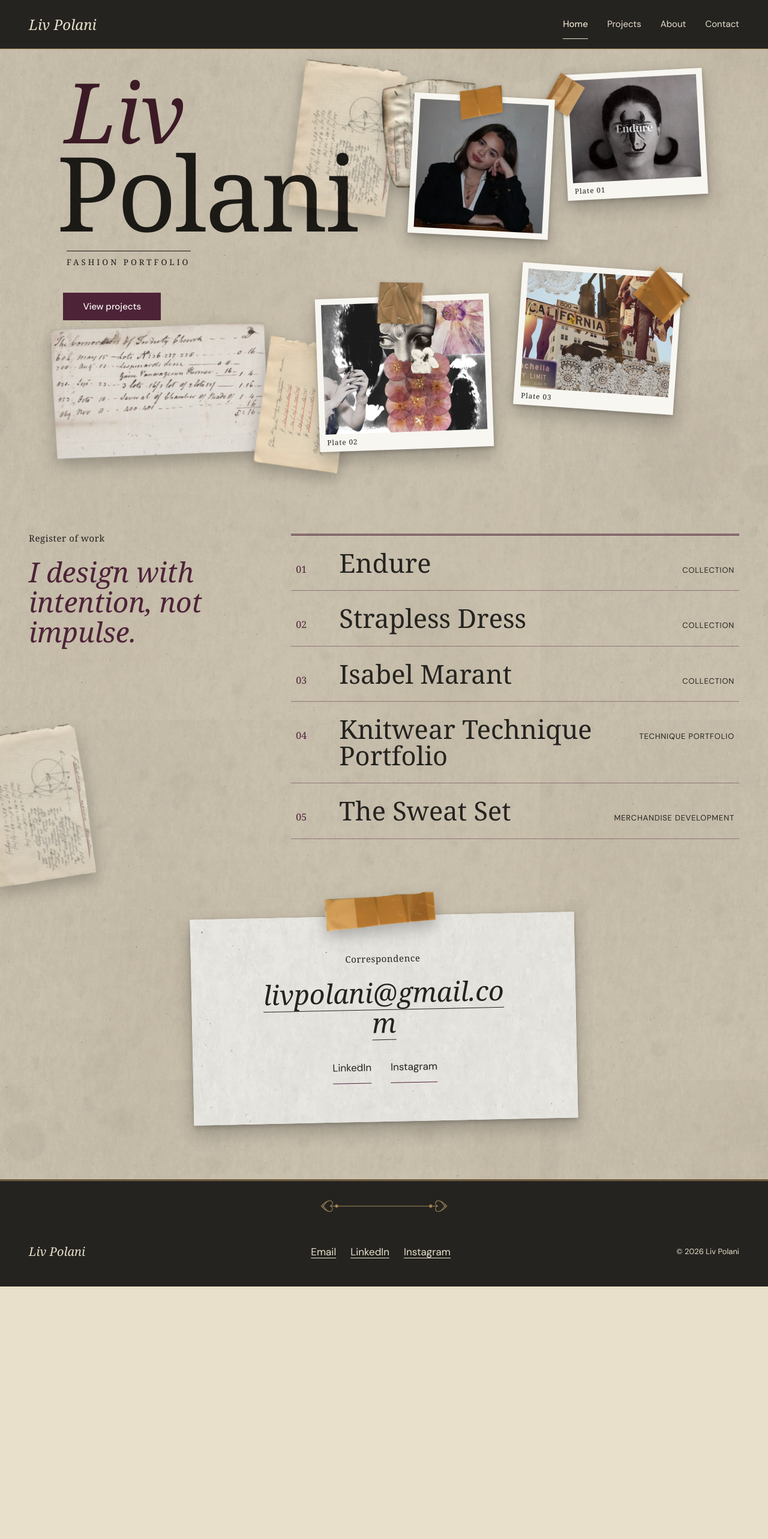
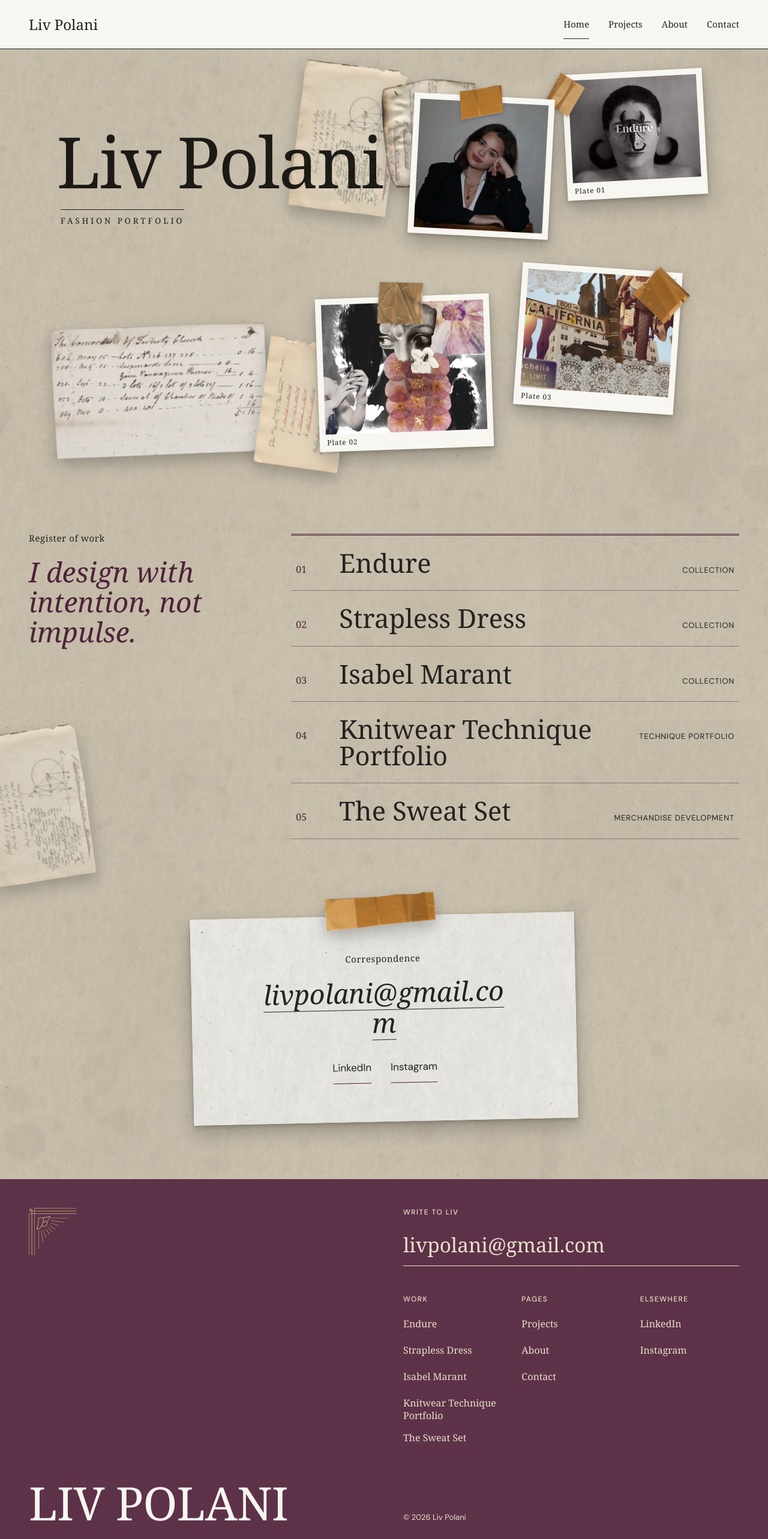
Before and after one commit to mattbloom1/Liv-Portfolio-Site, a Next.js app: page / in a window 1280 px wide. Shown: the top 2566 px of the page at 60% size. Before the commit the page ends 2145 px from the top, so only its background shows below. Built offline with nearby package versions, Linux system fonts and the light colour scheme; a web font is replaced by a local one.

Commit message:
Home feedback: white nav, upright wordmark, one-line name with ink bleed hover, oxblood footer
Co-Authored-By: Claude Sonnet 5.5 <noreply@anthropic.com>
Claude-Session: https://claude.ai/code/session_01NqNagA2U4wRUKhAELGYC6M

```diff
--- a/app/globals.css
+++ b/app/globals.css
@@ -46,8 +46,9 @@ h2 { font-size: clamp(2rem, 4vw, 4.5rem); }
 .eyebrow, .idx { font-family: var(--font-accent); font-size: 0.9375rem; letter-spacing: 0.04em; }
 
 :focus-visible { outline: 2px solid var(--color-oxblood); outline-offset: 4px; box-shadow: 0 0 0 5px var(--color-parchment); }
-.dark :focus-visible, .site-header :focus-visible { outline-color: var(--color-parchment); box-shadow: 0 0 0 5px var(--color-ink); }
+.dark :focus-visible { outline-color: var(--color-parchment); box-shadow: 0 0 0 5px var(--color-ink); }
 
+.sr-only { position: absolute; width: 1px; height: 1px; margin: -1px; padding: 0; overflow: hidden; clip: rect(0 0 0 0); white-space: nowrap; border: 0; }
 .skip { position: absolute; left: var(--space-4); top: -4rem; background: var(--color-ink); color: var(--color-white); padding: var(--space-2) var(--space-4); z-index: 10; }
 .skip:focus { top: var(--space-4); }
 
@@ -61,11 +62,12 @@ h2 { font-size: clamp(2rem, 4vw, 4.5rem); }
 .site-header {
   display: flex; justify-content: space-between; align-items: center; gap: var(--space-4);
   padding: var(--space-4) var(--gutter);
-  background: var(--color-ink); color: var(--color-parchment);
-  border-bottom: 1px solid var(--color-aged-gold);
+  background: var(--color-white); color: var(--color-ink);
+  border-bottom: 1px solid var(--color-ink);
   position: sticky; top: 0; z-index: 5;
 }
-.wordmark { font-family: var(--font-display); font-style: italic; font-size: 1.5rem; }
+.wordmark { font-family: var(--font-display); font-size: 1.5rem; display: inline-flex; align-items: center; min-height: 44px; }
+.site-header nav a { font-family: var(--font-display); font-size: 1.125rem; }
 .site-header ul { display: flex; gap: var(--space-8); }
 .site-header nav a, .link-rule { position: relative; padding-block: var(--space-3); font-size: 0.9375rem; display: inline-block; }
 .site-header nav a::after, .link-rule::after {
@@ -84,7 +86,7 @@ h2 { font-size: clamp(2rem, 4vw, 4.5rem); }
   .site-header nav { display: none; width: 100%; }
   .site-header nav.open { display: block; }
   .site-header ul { flex-direction: column; gap: 0; }
-  .site-header nav a { display: block; padding: var(--space-3) 0; font-size: 1.125rem; border-top: 1px solid rgba(233, 224, 203, 0.2); }
+  .site-header nav a { display: block; padding: var(--space-3) 0; font-size: 1.125rem; border-top: 1px solid rgba(36, 35, 32, 0.2); }
 }
 
 /* Buttons */
@@ -109,8 +111,6 @@ h2 { font-size: clamp(2rem, 4vw, 4.5rem); }
 .pale::after { background: linear-gradient(rgba(32, 43, 64, 0.82), rgba(32, 43, 64, 0.92)); }
 
 /* Ornaments: SVG masks coloured by the element's text colour */
-.rule { display: block; height: 1.25rem; margin: var(--space-4) auto; width: min(26rem, 80%); color: var(--color-oxblood); background: currentColor; -webkit-mask: var(--m-rule) center / contain no-repeat; mask: var(--m-rule) center / contain no-repeat; }
-.rule-gold { color: var(--color-aged-gold); }
 .matted { padding: 0.9rem; background: var(--color-paper-shadow) var(--t-shadow); background-blend-mode: multiply; background-size: 700px; box-shadow: 0 0.6rem 1.4rem rgba(36, 35, 32, 0.18); }
 .matted::before, .matted::after { content: ""; position: absolute; width: 3.25rem; aspect-ratio: 1; color: var(--color-oxblood); background: currentColor; -webkit-mask: var(--m-corner) center / contain no-repeat; mask: var(--m-corner) center / contain no-repeat; pointer-events: none; z-index: 1; }
 .matted::before { top: 0.35rem; left: 0.35rem; }
@@ -184,11 +184,27 @@ h2 { font-size: clamp(2rem, 4vw, 4.5rem); }
 .contact-form .btn { justify-self: start; }
 @media (max-width: 800px) { .contact { grid-template-columns: 1fr; gap: var(--space-12); } }
 
-/* Footer */
-.site-footer { position: relative; display: flex; justify-content: space-between; align-items: center; gap: var(--space-6); flex-wrap: wrap; padding: var(--space-8) var(--gutter); background: var(--color-ink); color: var(--color-parchment); border-top: 3px double var(--color-aged-gold); }
-.wordmark-sm { font-family: var(--font-display); font-style: italic; font-size: 1.25rem; }
-.site-footer ul { display: flex; gap: var(--space-6); }
-.site-footer a { text-decoration: underline; text-underline-offset: 0.25em; padding-block: var(--space-3); display: inline-block; }
+/* Footer: textured oxblood block, huge wordmark, small-caps column heads over serif link lists */
+.site-footer { position: relative; isolation: isolate; overflow: hidden; display: grid; grid-template-columns: 1fr 1fr; grid-template-rows: auto 1fr auto; gap: var(--space-12) var(--space-16); min-height: 34rem; padding: var(--space-12) var(--gutter) var(--space-8); background: var(--color-oxblood); color: var(--color-parchment); }
+.site-footer::before { content: ""; position: absolute; inset: 0; z-index: -1; background: var(--t-paper) center / 700px; mix-blend-mode: soft-light; opacity: 0.3; }
+.foot-mark { grid-column: 1; grid-row: 1 / span 3; width: 5rem; height: 5rem; color: #cdb27a; background: currentColor; -webkit-mask: var(--m-corner) center / contain no-repeat; mask: var(--m-corner) center / contain no-repeat; align-self: start; }
+.foot-word { grid-column: 1; grid-row: 3; align-self: end; font: clamp(2.6rem, 6vw, 7rem)/0.9 var(--font-display); white-space: nowrap; text-transform: uppercase; letter-spacing: -0.01em; color: var(--color-white); }
+.foot-hello { grid-column: 2; grid-row: 1; display: grid; gap: var(--space-3); align-content: start; }
+.foot-hello a { font: clamp(1.5rem, 2.6vw, 2.2rem) var(--font-display); border-bottom: 1px solid currentColor; padding-block: var(--space-3); overflow-wrap: anywhere; text-decoration: none; }
+.site-footer h2 { font: 500 0.75rem/1.2 var(--font-sans); text-transform: uppercase; letter-spacing: 0.12em; }
+.foot-cols { grid-column: 2; grid-row: 2; display: grid; grid-template-columns: repeat(3, 1fr); gap: var(--space-8); align-content: start; }
+.foot-cols h2 { margin-bottom: var(--space-4); }
+.foot-cols a, .foot-legal a { font: 1rem/1.3 var(--font-display); display: inline-block; padding-block: var(--space-2); min-height: 44px; text-decoration: none; }
+.foot-cols a:hover, .foot-legal a:hover { text-decoration: underline; text-underline-offset: 0.25em; }
+.foot-legal { grid-column: 2; grid-row: 3; align-self: end; display: flex; gap: var(--space-6); flex-wrap: wrap; font-size: 0.8125rem; }
+.site-footer :focus-visible { outline-color: var(--color-parchment); box-shadow: none; }
+@media (max-width: 800px) {
+  .site-footer { grid-template-columns: 1fr; grid-template-rows: none; gap: var(--space-8); min-height: 0; }
+  .foot-mark, .foot-word, .foot-hello, .foot-cols, .foot-legal { grid-column: 1; grid-row: auto; }
+  .foot-word { order: 9; font-size: 14vw; margin-top: var(--space-8); }
+  .foot-legal { order: 10; }
+  .foot-cols { grid-template-columns: 1fr 1fr; }
+}
 
 /* Motion */
 @keyframes rise { from { opacity: 0; transform: translateY(12px); } }
@@ -198,5 +214,3 @@ h2 { font-size: clamp(2rem, 4vw, 4.5rem); }
 @media (prefers-reduced-motion: reduce) {
   *, *::before, *::after { transition-duration: 0.01ms !important; animation: none !important; }
 }
-
-.site-footer .rule { flex-basis: 100%; margin-top: 0; }
--- a/app/home.css
+++ b/app/home.css
@@ -13,11 +13,13 @@
 .pc-ledger { left: 0; top: 63%; width: 33%; transform: rotate(-3deg); }
 .pc-note { left: 31%; top: 66%; width: 14%; transform: rotate(8deg); }
 
-.ha-title { left: 1%; top: 4%; display: grid; line-height: 0.86; z-index: 3; mix-blend-mode: multiply; }
-.ha-first { font-size: 12.5cqw; font-style: italic; color: var(--color-oxblood); margin-left: 1.2cqw; }
-.ha-last { font-size: 15.5cqw; letter-spacing: -0.02em; }
-.ha-sub { font: 500 1.2cqw var(--font-accent); letter-spacing: 0.3em; text-transform: uppercase; margin: 2.2cqw 0 0 1.5cqw; border-top: 1px solid var(--color-ink); padding-top: 0.8cqw; width: max-content; }
-.ha-cta { left: 2%; top: 56%; z-index: 4; }
+.ha-title { font-family: var(--font-display); font-weight: 400; left: 1%; top: 17%; display: grid; line-height: 0.9; z-index: 3; mix-blend-mode: multiply; font-size: 10.6cqw; letter-spacing: -0.02em; cursor: default; }
+.ha-title h1 { font: inherit; letter-spacing: inherit; line-height: inherit; }
+.ha-sub { font: 500 1.2cqw var(--font-accent); letter-spacing: 0.3em; text-transform: uppercase; margin: 2.4cqw 0 0 0.6cqw; border-top: 1px solid var(--color-ink); padding-top: 0.8cqw; width: max-content; }
+.ink-l { display: inline-block; white-space: pre; -webkit-text-stroke: 0 currentColor; transition: -webkit-text-stroke-width 0.4s var(--ease), transform 0.4s var(--ease); }
+.ink-l[data-b="1"] { -webkit-text-stroke-width: 0.012em; }
+.ink-l[data-b="2"] { -webkit-text-stroke-width: 0.026em; filter: var(--ink); }
+.ink-l[data-b="3"] { -webkit-text-stroke-width: 0.045em; filter: var(--ink); transform: scale(1.02); }
 
 .spec { margin: 0; background: var(--color-white); padding: 0.9cqw 0.9cqw 2.6cqw; }
 .spec img { width: 100%; height: auto; aspect-ratio: 1; object-fit: cover; }
@@ -58,9 +60,8 @@
   .ha-stage { aspect-ratio: auto; width: 100%; container-type: normal; display: grid; grid-template-columns: 1fr 1fr; gap: var(--space-6) var(--space-4); padding-top: var(--space-6); }
   .ha-stage > * { position: relative; left: auto; top: auto; width: auto; }
   .ha .pc-math, .ha .pc-burnt, .ha .pc-ledger, .ha .pc-note, .ha .pc-margin { display: none; }
-  .ha-title { grid-column: 1 / -1; mix-blend-mode: normal; }
-  .ha-first { font-size: 22vw; } .ha-last { font-size: 27vw; } .ha-sub { font-size: 0.75rem; margin-top: var(--space-4); }
-  .ha-cta { grid-column: 1 / -1; justify-self: start; }
+  .ha-title { grid-column: 1 / -1; mix-blend-mode: normal; font-size: 16.5vw; }
+  .ha-sub { font-size: 0.75rem; margin-top: var(--space-4); }
   .spec { padding: 0.5rem 0.5rem 1.8rem; }
   .spec figcaption { font-size: 0.75rem; left: 0.6rem; bottom: 0.4rem; }
   .spec-liv img { aspect-ratio: 4 / 5; }
@@ -73,6 +74,6 @@
   .ha-ledger .k { grid-column: 2; }
   .ha-ledger .peek { display: none; }
 }
-@media (prefers-reduced-motion: reduce) { .ha-ledger .peek { transition: none; } }
+@media (prefers-reduced-motion: reduce) { .ha-ledger .peek, .ink-l { transition: none; } }
 
 .fx-shadow { box-shadow: 0 0.9rem 1.8rem rgba(36, 35, 32, 0.28), 0 0.15rem 0.4rem rgba(36, 35, 32, 0.25); }
--- a/app/page.tsx
+++ b/app/page.tsx
@@ -1,5 +1,6 @@
 import type { CSSProperties } from "react";
 import Link from "next/link";
+import InkName from "@/components/InkName";
 import { asset } from "@/lib/assets";
 import { contact, introLine, projects } from "@/lib/projects";
 import "./home.css";
@@ -25,12 +26,10 @@ export default function Home() {
           <Piece src={scrap(5)} className="pc-ledger" />
           <Piece src={scrap(31)} className="pc-note" />
 
-          <h1 id="ha-title" className="ha-title">
-            <span className="ha-first">Liv</span>{" "}
-            <span className="ha-last">Polani</span>
-            <span className="ha-sub">Fashion portfolio</span>
-          </h1>
-          <Link href="/projects/" className="btn ha-cta">View projects</Link>
+          <div className="ha-title">
+            <h1 id="ha-title"><InkName text="Liv Polani" /></h1>
+            <p className="ha-sub">Fashion portfolio</p>
+          </div>
 
           <figure className="spec spec-liv fx-shadow">
             <img src={asset("/about/liv.webp")} alt="Liv Polani resting her chin on her hand" loading="eager" decoding="async" />
--- a/components/Footer.tsx
+++ b/components/Footer.tsx
@@ -1,16 +1,41 @@
-import { contact } from "@/lib/projects";
+import Link from "next/link";
+import { contact, projects } from "@/lib/projects";
 
 export default function Footer() {
   return (
     <footer className="site-footer">
-      <span className="rule rule-gold" aria-hidden="true" />
-      <p className="wordmark-sm">Liv Polani</p>
-      <ul>
-        <li><a href={`mailto:${contact.email}`}>Email</a></li>
-        <li><a href={contact.linkedin} rel="noopener noreferrer" target="_blank">LinkedIn</a></li>
-        <li><a href={contact.instagram} rel="noopener noreferrer" target="_blank">Instagram</a></li>
-      </ul>
-      <p className="small">&copy; {new Date().getFullYear()} Liv Polani</p>
+      <span className="foot-mark" aria-hidden="true" />
+      <div className="foot-hello">
+        <h2>Write to Liv</h2>
+        <a href={`mailto:${contact.email}`}>{contact.email}</a>
+      </div>
+      <div className="foot-cols">
+        <nav aria-label="Projects">
+          <h2>Work</h2>
+          <ul>
+            {projects.map((p) => (
+              <li key={p.slug}><Link href={`/projects/${p.slug}/`}>{p.title}</Link></li>
+            ))}
+          </ul>
+        </nav>
+        <nav aria-label="Pages">
+          <h2>Pages</h2>
+          <ul>
+            <li><Link href="/projects/">Projects</Link></li>
+            <li><Link href="/about/">About</Link></li>
+            <li><Link href="/contact/">Contact</Link></li>
+          </ul>
+        </nav>
+        <nav aria-label="Elsewhere">
+          <h2>Elsewhere</h2>
+          <ul>
+            <li><a href={contact.linkedin} rel="noopener noreferrer" target="_blank">LinkedIn</a></li>
+            <li><a href={contact.instagram} rel="noopener noreferrer" target="_blank">Instagram</a></li>
+          </ul>
+        </nav>
+      </div>
+      <p className="foot-word">Liv Polani</p>
+      <p className="foot-legal">&copy; {new Date().getFullYear()} Liv Polani</p>
     </footer>
   );
 }
--- /dev/null
+++ b/components/InkName.tsx
@@ -0,0 +1,39 @@
+"use client";
+
+import { useId, useRef } from "react";
+
+/** Ink-bleed hover: letters near the pointer swell and roughen like wet ink on paper. Skipped under reduced motion. */
+export default function InkName({ text, className }: { text: string; className?: string }) {
+  const root = useRef<HTMLSpanElement>(null);
+  const fid = `ink-${useId().replace(/:/g, "")}`;
+
+  const move = (e: React.PointerEvent) => {
+    if (e.pointerType === "touch" || window.matchMedia("(prefers-reduced-motion: reduce)").matches) return;
+    root.current?.querySelectorAll<HTMLElement>("[data-l]").forEach((el) => {
+      const r = el.getBoundingClientRect();
+      const d = Math.hypot(e.clientX - (r.left + r.width / 2), e.clientY - (r.top + r.height / 2));
+      const reach = r.height * 0.9;
+      el.dataset.b = d < reach * 0.35 ? "3" : d < reach * 0.7 ? "2" : d < reach ? "1" : "0";
+    });
+  };
+  const leave = () => root.current?.querySelectorAll<HTMLElement>("[data-l]").forEach((el) => (el.dataset.b = "0"));
+
+  return (
+    <span ref={root} className={className} onPointerMove={move} onPointerLeave={leave}>
+      <span className="sr-only">{text}</span>
+      <span aria-hidden="true">
+        {Array.from(text).map((ch, i) =>
+          ch === " " ? " " : (
+            <span key={i} data-l="" data-b="0" className="ink-l" style={{ "--ink": `url(#${fid})` } as React.CSSProperties}>{ch}</span>
+          ),
+        )}
+      </span>
+      <svg width="0" height="0" aria-hidden="true" focusable="false" style={{ position: "absolute" }}>
+        <filter id={fid} x="-10%" y="-10%" width="120%" height="120%">
+          <feTurbulence type="fractalNoise" baseFrequency="0.06" numOctaves="2" seed="7" result="n" />
+          <feDisplacementMap in="SourceGraphic" in2="n" scale="5" xChannelSelector="R" yChannelSelector="G" />
+        </filter>
+      </svg>
+    </span>
+  );
+}
```
Also changed, not shown: 1 other file (tests, documents, lock files or other folders).
